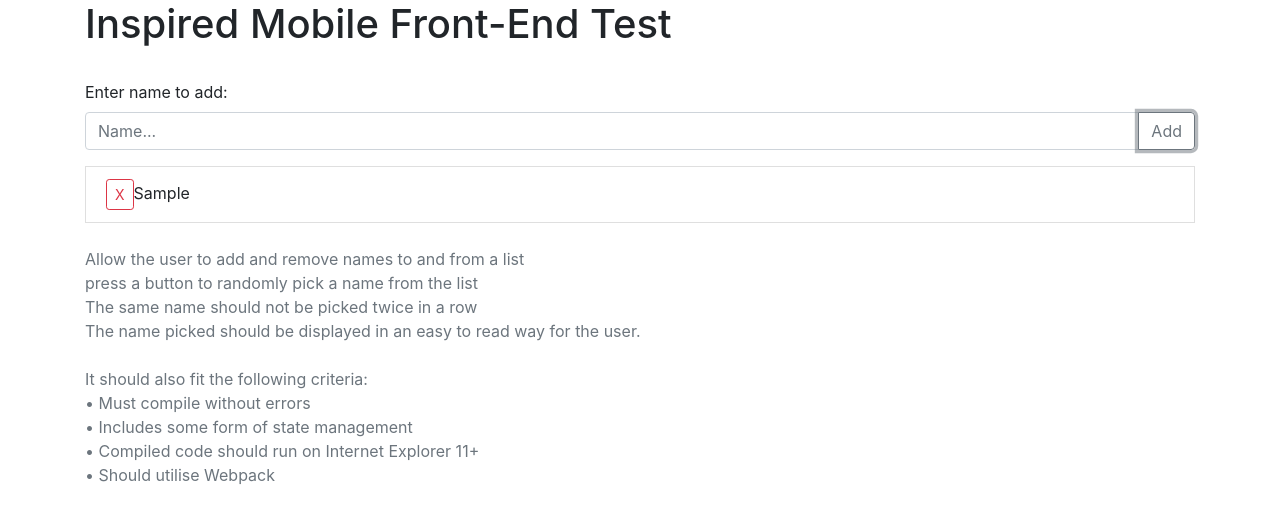
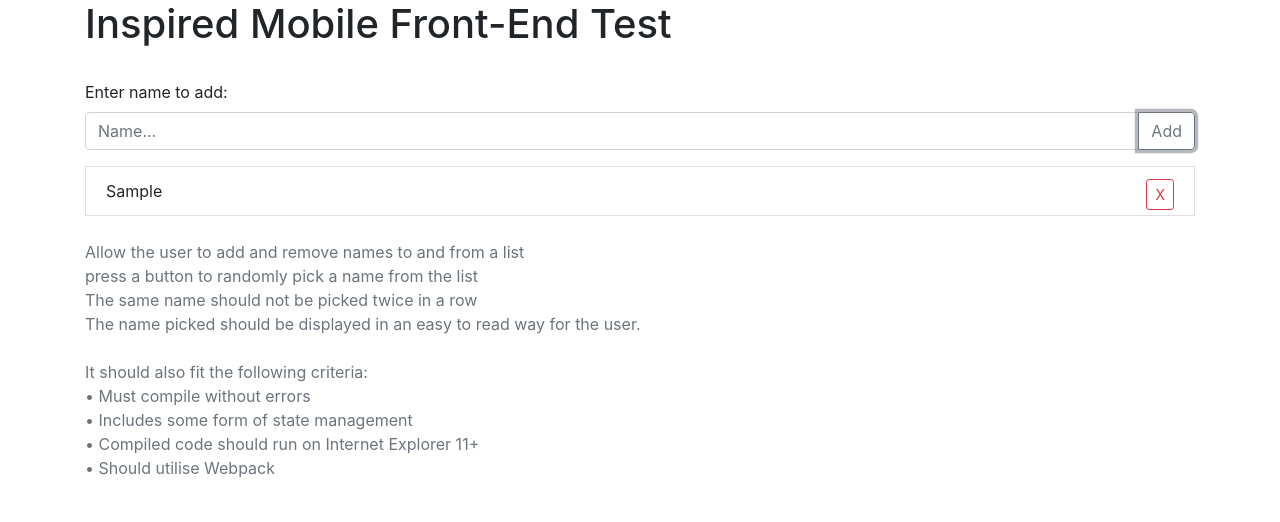
Before and after one commit to Samanimkr/inspired-mobile-frontend-test, a React (Create React App) app: page / in a window 1280 px wide. Both pictures are taken after typing "Sample" into the empty fields and a click on the button "Add". Shown: the top 522 px of the page. Built offline with nearby package versions, Linux system fonts and the light colour scheme.

Commit message:
Changes 'name' type to 'string' rather than 'Text'

```diff
--- a/src/components/NameItem.tsx
+++ b/src/components/NameItem.tsx
@@ -1,17 +1,17 @@
 import React from 'react';
 
-const NameItem = (props: { name: Text, onRemoveName: Function }) => (
+const NameItem = (props: { name: string, onRemoveName: Function }) => (
     <div>
        <li className="list-group-item">
-            <button
+           {props.name}
+
+           <button
                 type="button"
-                className="btn btn-sm btn-outline-danger"
+                className="btn btn-sm btn-outline-danger float-right"
                 onClick={() => props.onRemoveName()}
             >
                 X
             </button>
-
-           {props.name}
         </li>
     </div>
 );
--- a/src/components/NamesList.tsx
+++ b/src/components/NamesList.tsx
@@ -2,7 +2,7 @@
 
 import NameItem from './NameItem';
 
-const NamesList = (props: { names: Array<Text>, onRemoveName: Function }) => (
+const NamesList = (props: { names: Array<string>, onRemoveName: Function }) => (
     <ul className="list-group">
         {props.names.map((name, index) => (
             <NameItem key={index} name={name} onRemoveName={() => props.onRemoveName(name)}/>
--- a/src/index.tsx
+++ b/src/index.tsx
@@ -17,14 +17,14 @@
                 <h1>Inspired Mobile Front-End Test</h1><br/>
 
                 <AddName
-                    onAddName={(name: Text) => {
+                    onAddName={(name: string) => {
                         this.setState({ names: [...this.state.names, name] })
                     }}
                 />
 
                 <NamesList
                     names={this.state.names}
-                    onRemoveName={(name: Text) => {
+                    onRemoveName={(name: string) => {
                         const names = this.state.names;
                         names.splice(names.findIndex(item => item === name), 1);
 
```
